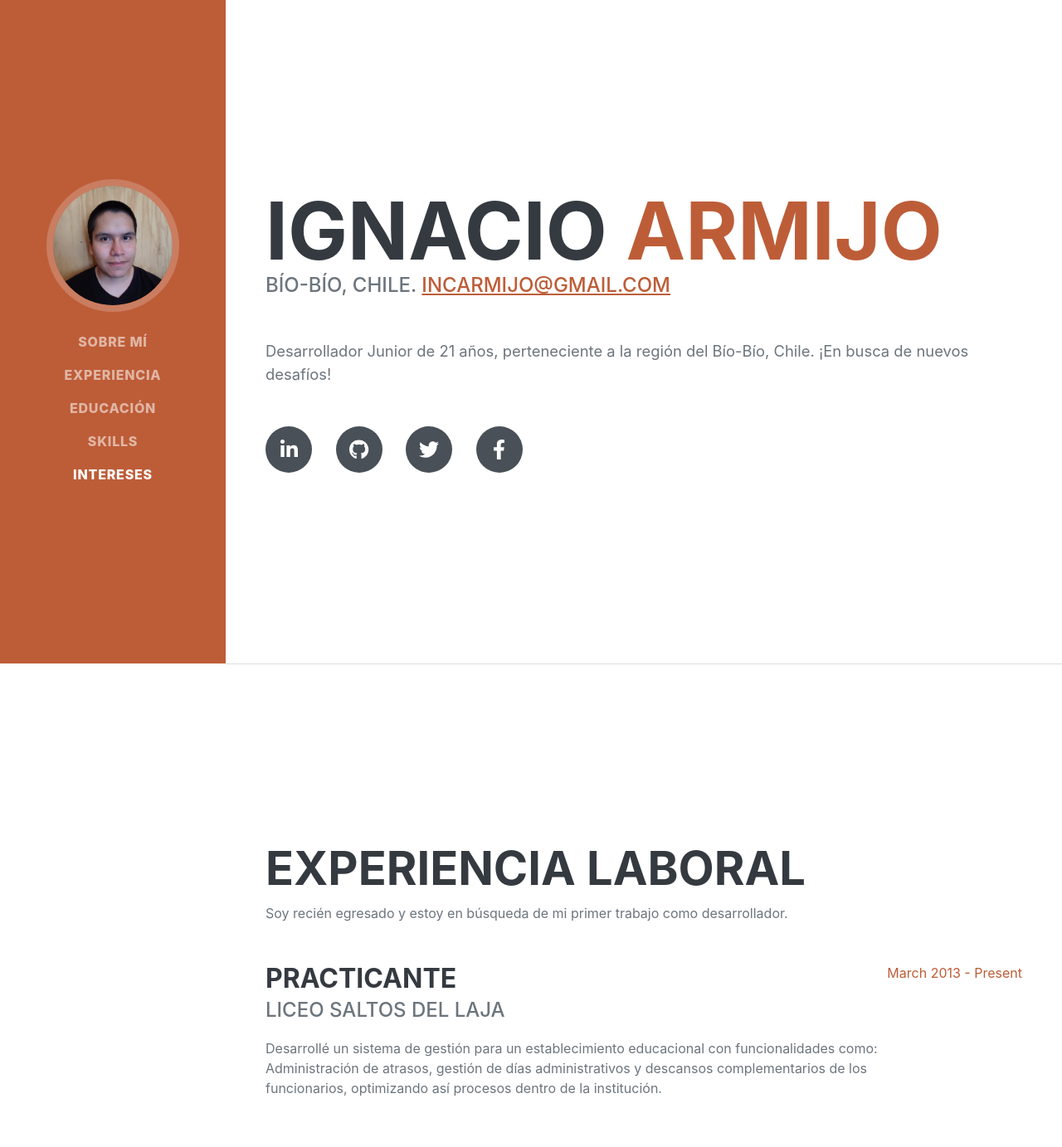
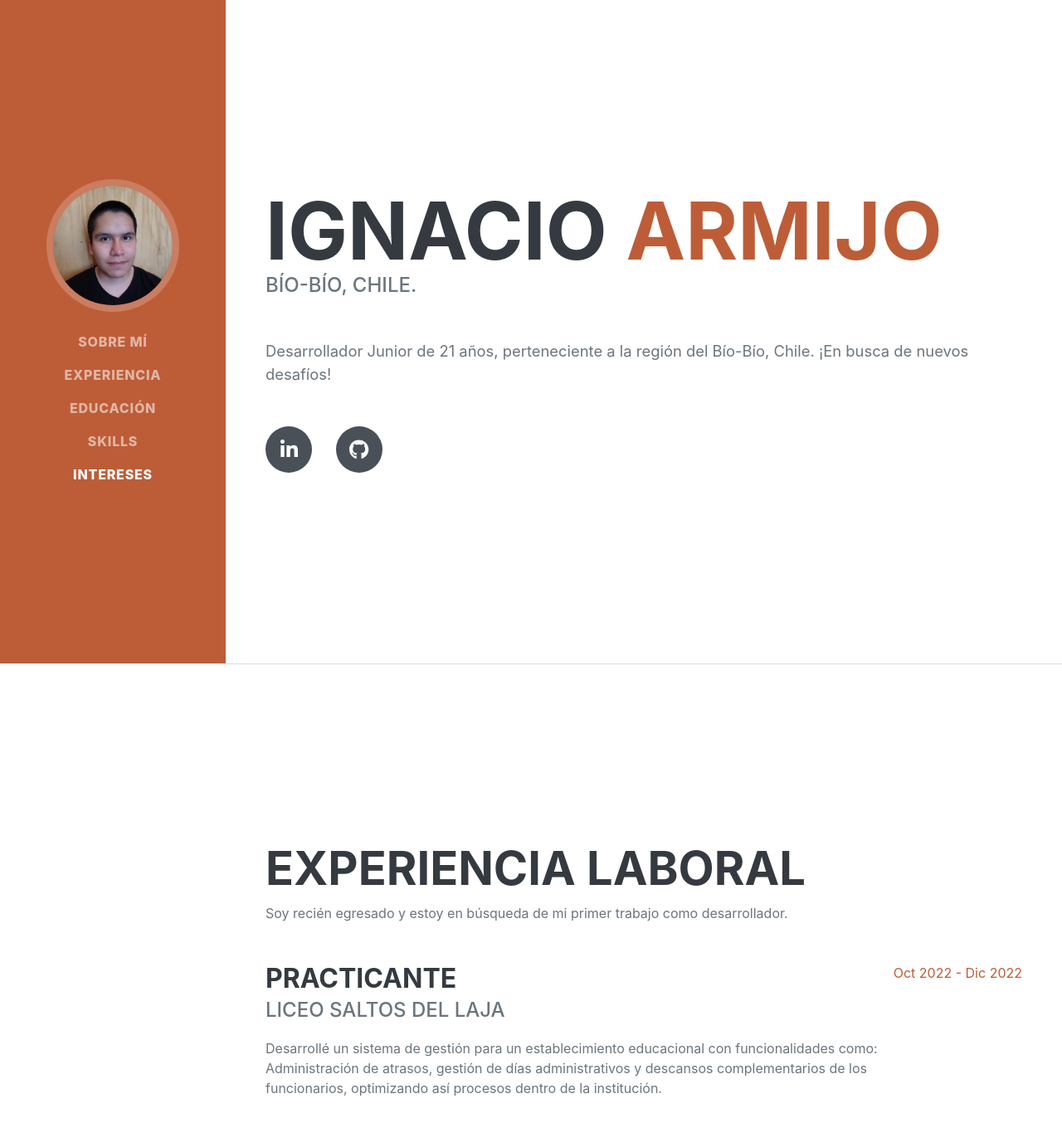
Before and after one commit to nnnacho/cv-ignacio, a plain HTML site: page index.html in a window 1280 px wide. Shown: the top 1383 px of the page at 83% size. Drawn offline with nearby package versions, Linux system fonts and the light colour scheme; a web font is replaced by a local one.

Commit message:
change in the index

```diff
--- a/index.html
+++ b/index.html
@@ -90,22 +90,23 @@
             Ignacio
             <span class="text-primary">Armijo</span>
           </h1>
-          <div class="subheading mb-5">
-            Bío-Bío, Chile.
-            <a href="mailto:name@email.com">incarmijo@gmail.com</a>
-          </div>
+          <div class="subheading mb-5">Bío-Bío, Chile.</div>
           <p class="lead mb-5">
             Desarrollador Junior de 21 años, perteneciente a la región del
             Bío-Bío, Chile. ¡En busca de nuevos desafíos!
           </p>
           <div class="social-icons">
-            <a class="social-icon" href="#!"
+            <a
+              class="social-icon"
+              href="https://www.linkedin.com/in/ignacio-armijo-mansilla/"
+              target="_blank"
               ><i class="fab fa-linkedin-in"></i
             ></a>
-            <a class="social-icon" href="#!"><i class="fab fa-github"></i></a>
-            <a class="social-icon" href="#!"><i class="fab fa-twitter"></i></a>
-            <a class="social-icon" href="#!"
-              ><i class="fab fa-facebook-f"></i
+            <a
+              class="social-icon"
+              href="https://github.com/nnnacho"
+              target="_blank"
+              ><i class="fab fa-github"></i
             ></a>
           </div>
         </div>
@@ -134,7 +135,7 @@
               </p>
             </div>
             <div class="flex-shrink-0">
-              <span class="text-primary">March 2013 - Present</span>
+              <span class="text-primary">Oct 2022 - Dic 2022</span>
             </div>
           </div>
         </div>
```
